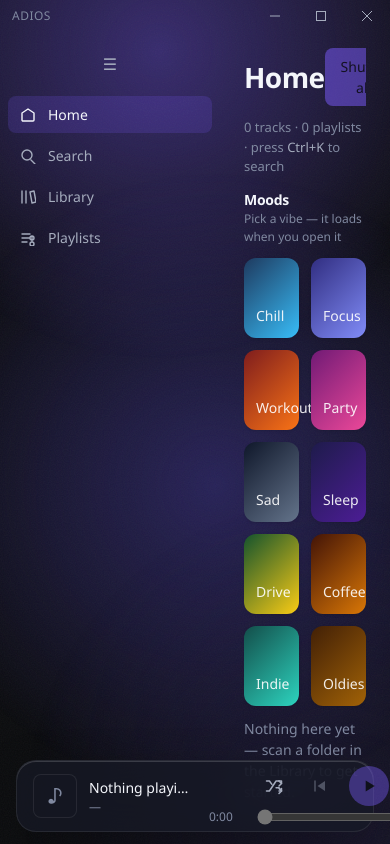
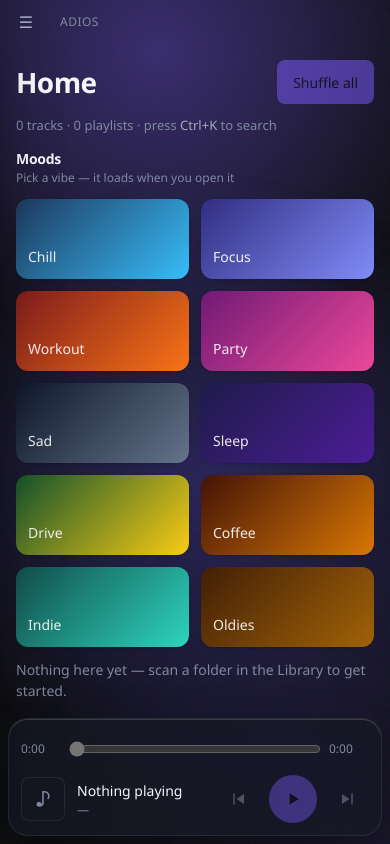
Before and after one commit to archanagaur175-glitch/Adios, a React (Vite) app: page / in a window 390 px wide. Built offline with nearby package versions, Linux system fonts and the light colour scheme.

Commit message:
feat: P18.2b mobile shell + player — off-canvas drawer nav, compact player bar, Now Playing stack, 44px touch floor (re-audit clean at 384)

```diff
--- a/src/components/nowplaying/NowPlaying.tsx
+++ b/src/components/nowplaying/NowPlaying.tsx
@@ -8,10 +8,16 @@ import {
   IconPause,
   IconPlay,
   IconPrev,
+  IconRepeat,
+  IconRepeatOne,
+  IconShuffle,
 } from "@/components/player/icons";
+import { AddToPlaylistButton } from "@/components/player/AddToPlaylistButton";
+import type { RepeatMode } from "@/store/playerStore";
 import { HeroArt } from "./HeroArt";
 import { LyricsPanel } from "@/components/lyrics/LyricsPanel";
 import "./nowplaying.css";
+import "./nowplaying.mobile.css";
 
 /** P6.4 expanded Now Playing (DESIGN §5/L3): hero art + meta + transport,
     synced lyrics column (P7.2) and the queue list. Opens via
@@ -22,6 +28,13 @@ export function NowPlaying() {
   const isPlaying = usePlayerStore((s) => s.isPlaying);
   const queue = usePlayerStore((s) => s.queue);
   const queueIndex = usePlayerStore((s) => s.queueIndex);
+  const shuffle = usePlayerStore((s) => s.shuffle);
+  const repeatMode = usePlayerStore((s) => s.repeatMode);
+  const repeatLabel: Record<RepeatMode, string> = {
+    off: "Repeat off",
+    queue: "Repeat queue",
+    track: "Repeat one",
+  };
   const tracks = useLibraryStore((s) => s.tracks);
   const track = tracks.find((t) => t.id === currentTrackId) ?? null;
 
@@ -62,6 +75,15 @@ export function NowPlaying() {
           <div className="np__transport np__chrome">
             <button
               type="button"
+              aria-label="Shuffle"
+              aria-pressed={shuffle}
+              className="np__btn"
+              onClick={() => usePlayerStore.getState().setShuffle(!shuffle)}
+            >
+              <IconShuffle />
+            </button>
+            <button
+              type="button"
               aria-label="Previous track"
               className="np__btn"
               onClick={() => usePlayerStore.getState().prev()}
@@ -84,6 +106,24 @@ export function NowPlaying() {
             >
               <IconNext />
             </button>
+            <button
+              type="button"
+              aria-label={repeatLabel[repeatMode]}
+              aria-pressed={repeatMode !== "off"}
+              className="np__btn"
+              onClick={() =>
+                usePlayerStore.getState().setRepeatMode(
+                  repeatMode === "off"
+                    ? "queue"
+                    : repeatMode === "queue"
+                      ? "track"
+                      : "off",
+                )
+              }
+            >
+              {repeatMode === "track" ? <IconRepeatOne /> : <IconRepeat />}
+            </button>
+            <AddToPlaylistButton />
           </div>
         </div>
 
--- /dev/null
+++ b/src/components/nowplaying/nowplaying.mobile.css
@@ -0,0 +1,51 @@
+/* P18.2b: phone Now Playing — stack the desktop 2-column grid into one
+   scrollable column (hero → transport → lyrics → queue); the transport
+   row overflowed left at 384px because the hero column collapsed below
+   its button-row width. Split from nowplaying.css to stay <= 200 lines. */
+
+@media (max-width: 767px) {
+  .np {
+    padding: calc(44px + var(--space-3)) var(--space-4)
+      calc(116px + var(--space-4));
+    overflow-y: auto;
+    background: rgba(7, 8, 12, 0.88);
+  }
+
+  .np__close {
+    position: fixed;
+    top: calc(44px + var(--space-1));
+    right: var(--space-2);
+    width: 44px;
+    height: 44px;
+  }
+
+  .np__grid {
+    grid-template-columns: minmax(0, 1fr);
+    align-items: start;
+    height: auto;
+    gap: var(--space-4);
+  }
+
+  .np__hero {
+    width: 100%;
+  }
+
+  .np__transport {
+    flex-wrap: wrap;
+    justify-content: center;
+    width: 100%;
+    gap: var(--space-2);
+  }
+
+  .np__side {
+    max-height: none;
+  }
+
+  .np__panel--queue {
+    flex: none;
+  }
+
+  .np__queue {
+    overflow: visible;
+  }
+}
--- a/src/components/player/PlayerBar.tsx
+++ b/src/components/player/PlayerBar.tsx
@@ -21,6 +21,7 @@ import {
 } from "./icons";
 import type { RepeatMode } from "@/store/playerStore";
 import "./playerbar.css";
+import "./playerbar.mobile.css";
 
 const NEXT_REPEAT: Record<RepeatMode, RepeatMode> = {
   off: "queue",
@@ -85,7 +86,7 @@ export function PlayerBar() {
             aria-label="Shuffle"
             aria-pressed={shuffle}
             onClick={() => usePlayerStore.getState().setShuffle(!shuffle)}
-            className="player-bar__btn"
+            className="player-bar__btn player-bar__btn--shuffle"
           >
             <IconShuffle />
           </button>
@@ -123,7 +124,7 @@ export function PlayerBar() {
             onClick={() =>
               usePlayerStore.getState().setRepeatMode(NEXT_REPEAT[repeatMode])
             }
-            className="player-bar__btn"
+            className="player-bar__btn player-bar__btn--repeat"
           >
             {repeatMode === "track" ? <IconRepeatOne /> : <IconRepeat />}
           </button>
--- /dev/null
+++ b/src/components/player/playerbar.mobile.css
@@ -0,0 +1,59 @@
+/* P18.2b: phone player — slim seek row on top, info + transport below;
+   shuffle/repeat/volume/lyrics/add live in the expanded Now Playing
+   panel (parity added there) — volume uses the device's hardware keys.
+   Split from playerbar.css to keep both files <= 200 lines. */
+
+@media (max-width: 767px) {
+  .player-bar {
+    left: var(--space-2);
+    right: var(--space-2);
+    bottom: var(--space-2);
+    height: auto;
+    grid-template-columns: minmax(0, 1fr) auto;
+    grid-template-areas:
+      "seek seek"
+      "info transport";
+    gap: var(--space-1) var(--space-3);
+    padding: var(--space-2) var(--space-3) var(--space-3);
+  }
+
+  .player-bar__center {
+    display: contents;
+  }
+
+  .player-bar__seek {
+    grid-area: seek;
+  }
+
+  .player-bar__info {
+    grid-area: info;
+  }
+
+  .player-bar__buttons {
+    grid-area: transport;
+    gap: var(--space-2);
+  }
+
+  .player-bar__volume {
+    display: none;
+  }
+
+  .player-bar__btn--shuffle,
+  .player-bar__btn--repeat {
+    display: none;
+  }
+
+  .player-bar__btn {
+    width: 44px;
+    height: 44px;
+  }
+
+  .player-bar__btn--primary {
+    width: 48px;
+    height: 48px;
+  }
+
+  .player-bar__seek input[type="range"] {
+    height: 44px;
+  }
+}
--- a/src/components/sidebar/Sidebar.tsx
+++ b/src/components/sidebar/Sidebar.tsx
@@ -28,13 +28,19 @@ const links: { to: string; label: string; icon: IconName; end?: boolean }[] = [
 export function Sidebar({
   collapsed,
   onToggle,
+  open,
+  onNavigate,
 }: {
   collapsed: boolean;
   onToggle: () => void;
+  open?: boolean;
+  onNavigate?: () => void;
 }) {
   return (
     <nav
-      className={`sidebar${collapsed ? " sidebar--collapsed" : ""}`}
+      className={`sidebar${collapsed ? " sidebar--collapsed" : ""}${
+        open ? " sidebar--open" : ""
+      }`}
       aria-label="Main navigation"
     >
       <button
@@ -52,6 +58,7 @@ export function Sidebar({
             <NavLink
               to={to}
               end={end}
+              onClick={onNavigate}
               className={({ isActive }) =>
                 `sidebar__link${isActive ? " sidebar__link--active" : ""}`
               }
--- a/src/components/sidebar/sidebar.css
+++ b/src/components/sidebar/sidebar.css
@@ -80,6 +80,51 @@
   overflow: hidden;
 }
 
+/* P18.2b: phone nav — off-canvas drawer (solid, no new blur — the blur
+   budget of 4 is full). Desktop rules above stay untouched. */
+@media (max-width: 767px) {
+  .sidebar {
+    position: fixed;
+    top: 0;
+    left: 0;
+    bottom: 0;
+    z-index: 60;
+    width: min(300px, 86vw);
+    flex: none;
+    padding-top: calc(44px + var(--space-3));
+    background: #0d0f16;
+    border-right: 1px solid var(--stroke);
+    box-shadow: var(--shadow-panel);
+    transform: translateX(-101%);
+    transition: transform var(--dur-base) var(--ease-out);
+  }
+
+  .sidebar--open {
+    transform: translateX(0);
+  }
+
+  /* The desktop collapse state must not apply inside the drawer. */
+  .sidebar--collapsed {
+    width: min(300px, 86vw);
+    flex: none;
+  }
+
+  .sidebar--collapsed .sidebar__label {
+    opacity: 1;
+    width: auto;
+    overflow: visible;
+  }
+
+  .sidebar__link {
+    min-height: 44px;
+  }
+
+  /* The desktop collapse toggle is redundant next to the titlebar burger. */
+  .sidebar__toggle {
+    display: none;
+  }
+}
+
 @media (prefers-reduced-motion: reduce) {
   .sidebar,
   .sidebar__link {
--- a/src/components/titlebar/Titlebar.tsx
+++ b/src/components/titlebar/Titlebar.tsx
@@ -26,7 +26,13 @@ const actions: { glyph: Glyph; label: string; run: () => Promise<void> }[] = [
   { glyph: "close", label: "Close", run: () => appWindow?.close() ?? Promise.resolve() },
 ];
 
-export function Titlebar() {
+export function Titlebar({
+  onMenu,
+  menuOpen,
+}: {
+  onMenu?: () => void;
+  menuOpen?: boolean;
+}) {
   const [maximized, setMaximized] = useState(false);
 
   useEffect(() => {
@@ -45,6 +51,17 @@ export function Titlebar() {
 
   return (
     <header className="titlebar" data-tauri-drag-region>
+      {onMenu && (
+        <button
+          type="button"
+          className="titlebar__burger"
+          aria-label="Open navigation"
+          aria-expanded={menuOpen}
+          onClick={onMenu}
+        >
+          ☰
+        </button>
+      )}
       <span className="titlebar__brand" data-tauri-drag-region>
         <span className="titlebar__name" data-tauri-drag-region>
           Adios
--- a/src/components/titlebar/titlebar.css
+++ b/src/components/titlebar/titlebar.css
@@ -65,6 +65,45 @@
   color: #fff;
 }
 
+.titlebar__burger {
+  display: none;
+}
+
+/* P18.2b: phone titlebar — burger nav, no desktop window chrome. */
+@media (max-width: 767px) {
+  .titlebar {
+    height: 44px;
+    z-index: 61; /* burger stays above the nav drawer */
+  }
+
+  .titlebar__controls {
+    display: none;
+  }
+
+  .titlebar__burger {
+    display: grid;
+    place-items: center;
+    width: 44px;
+    height: 44px;
+    margin-left: var(--space-1);
+    border: none;
+    border-radius: var(--radius-ctrl);
+    background: transparent;
+    color: var(--text-2);
+    font-size: var(--text-16);
+    cursor: pointer;
+  }
+
+  .titlebar__burger:active {
+    background: rgba(255, 255, 255, 0.08);
+  }
+
+  /* Keep the brand in the left cluster beside the burger. */
+  .titlebar__brand {
+    margin-right: auto;
+  }
+}
+
 @media (prefers-reduced-motion: reduce) {
   .titlebar__btn {
     transition: none;
--- a/src/routes/AppShell.tsx
+++ b/src/routes/AppShell.tsx
@@ -12,22 +12,32 @@ import "./appshell.css";
 
 export function AppShell() {
   const [collapsed, setCollapsed] = useState(false);
+  const [drawer, setDrawer] = useState(false);
   useEffect(() => installShortcuts(), []);
 
   return (
     <div className="app-surface">
       <Aurora />
       <VisualizerHost />
-      <Titlebar />
+      <Titlebar onMenu={() => setDrawer((d) => !d)} menuOpen={drawer} />
       <div className="shell">
         <Sidebar
           collapsed={collapsed}
           onToggle={() => setCollapsed((c) => !c)}
+          open={drawer}
+          onNavigate={() => setDrawer(false)}
         />
         <main className="shell__main" id="main-scroll">
           <Outlet />
         </main>
       </div>
+      {drawer && (
+        <div
+          className="shell__scrim"
+          onClick={() => setDrawer(false)}
+          role="presentation"
+        />
+      )}
       <PlayerBar />
       <NowPlaying />
       <SearchOverlay />
--- a/src/routes/appshell.css
+++ b/src/routes/appshell.css
@@ -22,3 +22,44 @@
   gap: var(--space-3);
   max-width: 960px;
 }
+
+/* P18.2b: phone shell — 44px titlebar offset, tighter gutters, taller
+   player-bar clearance, drawer scrim, and the global touch-target floor
+   (audit 18.2a: every route had interactive targets under 44px). */
+@media (max-width: 767px) {
+  .shell__main {
+    padding-top: calc(44px + var(--space-4));
+    padding-left: var(--space-4);
+    padding-right: var(--space-4);
+    padding-bottom: calc(116px + var(--space-4));
+  }
+
+  .shell__scrim {
+    position: fixed;
+    inset: 0;
+    z-index: 55;
+    background: rgba(0, 0, 0, 0.5);
+  }
+
+  button,
+  a[href],
+  label,
+  select,
+  [role="button"],
+  [role="tab"],
+  [role="link"],
+  [role="menuitem"] {
+    min-height: 44px;
+    min-width: 44px;
+  }
+
+  input:not([type="range"]):not([type="checkbox"]) {
+    min-height: 44px;
+  }
+
+  input[type="checkbox"] {
+    width: 20px;
+    height: 20px;
+    min-width: 20px;
+  }
+}
```
Also changed, not shown: 1 other file (tests, documents, lock files or other folders).
